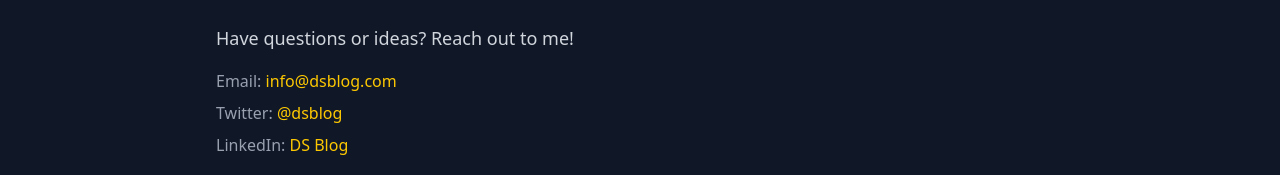
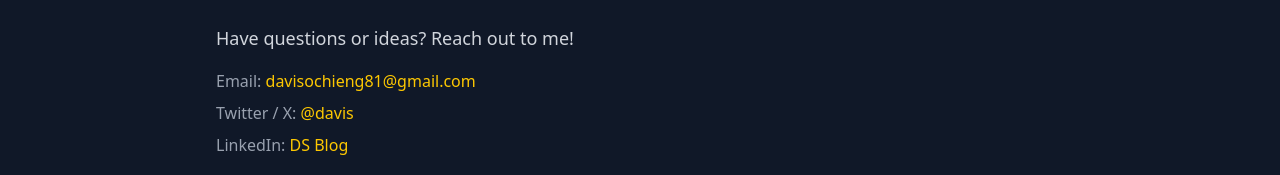
Before and after one commit to davis-ai/datascience-blog, a React (Vite) app: page /contact in a window 1280 px wide. Shown: the part 196-371 px from the top of the page. Built offline with nearby package versions, Linux system fonts and the light colour scheme.

Commit message:
Updated Email & Linkedin links

```diff
--- a/src/pages/contact.tsx
+++ b/src/pages/contact.tsx
@@ -6,9 +6,9 @@ export default function ContactPage() {
         Have questions or ideas? Reach out to me!
       </p>
       <ul className="text-gray-400 space-y-2">
-        <li>Email: <a href="mailto:info@dsblog.com" className="text-yellow-400 hover:underline">info@dsblog.com</a></li>
-        <li>Twitter: <a href="https://twitter.com" target="_blank" className="text-yellow-400 hover:underline">@dsblog</a></li>
-        <li>LinkedIn: <a href="https://linkedin.com" target="_blank" className="text-yellow-400 hover:underline">DS Blog</a></li>
+        <li>Email: <a href="mailto:davisochieng1@gmail.com" className="text-yellow-400 hover:underline">davisochieng81@gmail.com</a></li>
+        <li>Twitter / X: <a href="https://twitter.com" target="_blank" className="text-yellow-400 hover:underline">@davis</a></li>
+        <li>LinkedIn: <a href="https://linkedin.https://www.linkedin.com/in/davis-ochieng-621885387/" target="_blank" className="text-yellow-400 hover:underline">DS Blog</a></li>
       </ul>
     </div>
   );
```
